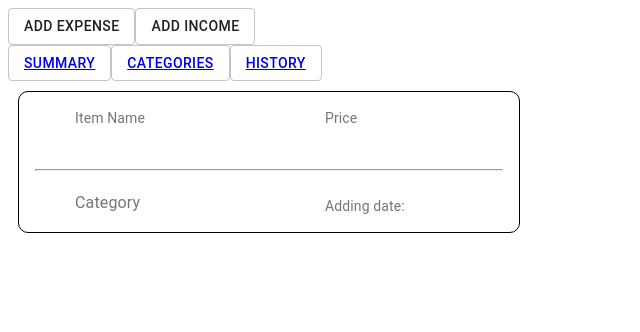
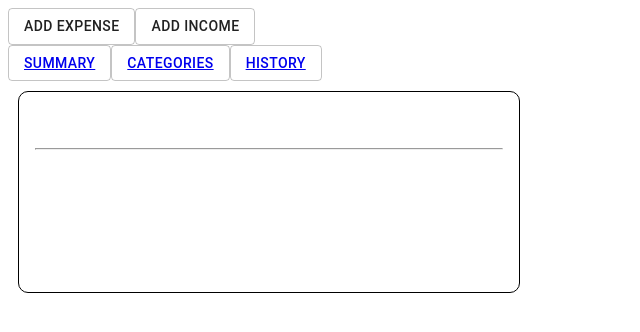
Before and after one commit to LuizaAv/aca-final-project-lge, a React (Create React App) app: page /History in a window 1280 px wide. Shown: the top 332 px of the page, without its empty margins (0-640 px from the left). Built offline with nearby package versions, Linux system fonts and the light colour scheme.

Commit message:
added history card functionality

```diff
--- a/src/Components/AddBudget/AddBudget.js
+++ b/src/Components/AddBudget/AddBudget.js
@@ -12,7 +12,7 @@ import { makeStyles } from '@material-ui/core/styles';
 
 import { useStoreContext } from '../../store/storeContext';
 import { addBudget } from '../../store/actions';
-
+import {budget} from '../../API/db'
 
 const useStyles = makeStyles({
   title: {
@@ -78,6 +78,7 @@ export default function AddBudget() {
     };
     handleStateReset();
     dispatch(addBudget(addedBudget));
+    console.log(budget)
   };
 
   const handleChangeSelect = (e) => {
--- a/src/pages/History/History.js
+++ b/src/pages/History/History.js
@@ -1,88 +1,113 @@
 import React from "react";
 import { makeStyles } from "@material-ui/core/styles";
 import Card from "@material-ui/core/Card";
-import CardActions from "@material-ui/core/CardActions";
 import CardContent from "@material-ui/core/CardContent";
-import Button from "@material-ui/core/Button";
 import Typography from "@material-ui/core/Typography";
+
+import { useStoreContext } from "../../store/storeContext";
 
 const useStyles = makeStyles({
   root: {
     minWidth: 275,
     margin: 10,
     width: 500,
-    height: 140,
+    height: 200,
     border: "1.5px solid black",
-    borderRadius: 10
+    borderRadius: 10,
   },
   bullet: {
     display: "inline-block",
     margin: "0 2px",
-    transform: "scale(0.8)"
+    transform: "scale(0.8)",
   },
   item: {
     fontSize: 14,
     float: "left",
-    marginLeft: 40
+    marginLeft: 40,
   },
   price: {
     fontSize: 14,
-    marginLeft: 290
+    marginLeft: 290,
   },
   date: {
     fontSize: 14,
     marginLeft: 290,
-    marginTop: -25
+    marginTop: -25,
   },
   pos: {
-    marginBottom: 12
+    marginBottom: 12,
   },
   category: {
     marginLeft: 40,
-    marginTop: 20
+    marginTop: 20,
   },
-  line:{
+  line: {
     marginTop: 40,
-    backgroundColor: 'yellow'
-  }
+    backgroundColor: "yellow",
+  },
 });
 
 function History() {
   const classes = useStyles();
+  const { state } = useStoreContext();
 
   return (
     <div>
       <Card className={classes.root} variant="outlined">
         <CardContent>
+          {state.budget.map(item => item.id > 8 ? (
             <Typography
                 className={classes.item}
                 color="textSecondary"
                 gutterBottom
               >
-            Item Name
+                Name:
+                {' '}
+                {item.name}
               </Typography>
+          ) : null,
+          )}
+
+          {state.budget.map(item => item.id > 8 ? (
             <Typography
                 className={classes.price}
                 color="textSecondary"
                 gutterBottom
               >
-            Price
+                Amount:
+                {' '}
+                {item.amount}
               </Typography>
+          ) : null,
+          )}
+
           <hr className={classes.line} />
+
+          {state.budget.map(item => item.id > 8 ? (
             <Typography
-          className = {classes.category}
+                className={classes.category}
                 color="textSecondary"
                 gutterBottom
               >
-            Category
+                Category:
+                {' '}
+                {item.category}
               </Typography>
+          ) : null,
+          )}
+
+          {state.budget.map(item => item.id > 8 ? (
             <Typography
                 className={classes.date}
                 color="textSecondary"
                 gutterBottom
               >
-            Adding date:
+                Date:
+                {' '}
+                {item.date}
               </Typography>
+          ) : null,
+          )}
         </CardContent>
       </Card>
     </div>
```
Lines whose indentation alone changed are shown as unchanged.
